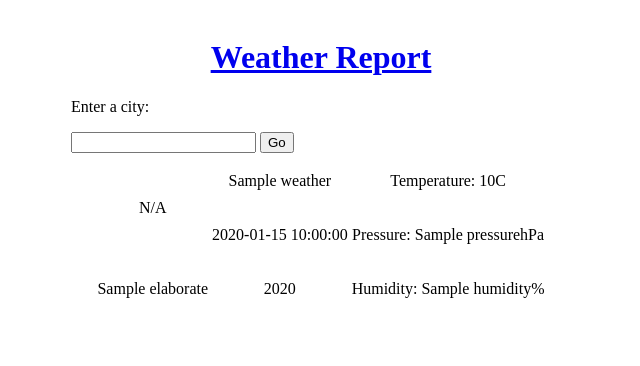
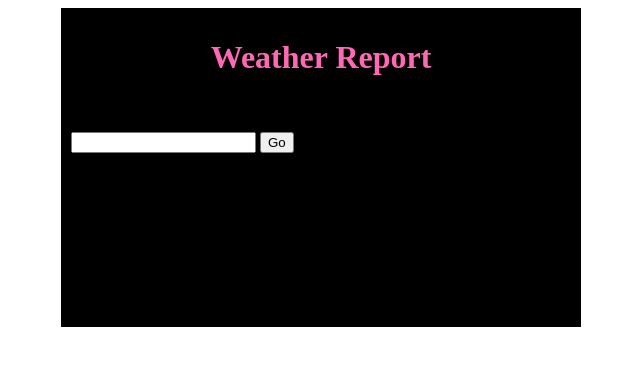
Before and after one commit to rxxed/weather-report, a Flask app: template templates/weather.html in a window 1280 px wide. Shown: the top 366 px of the page, without its empty margins (319-959 px from the left). Run offline with Flask 2, Linux system fonts and the light colour scheme; the template is opened without the code that fills it: most values are stand-ins (such as "Sample title", 1, 10 or a date in 2020).

Commit message:
minor changes in frontend

```diff
--- a/static/css/main.css
+++ b/static/css/main.css
@@ -1,7 +1,18 @@
+
+
+.title-link {
+  text-decoration: none;
+}
+
+a:hover {
+  text-decoration:none;
+  cursor:pointer;
+}
+
 .container {
   max-width: 500px;
   margin: auto;
-  background: white;
+  background: black;
   padding: 10px;
 }
 
--- a/templates/weather.html
+++ b/templates/weather.html
@@ -9,7 +9,9 @@
 <body>
   <div class="container">
 
-  <a href="{{ url_for('main_page') }}"><h1 style="text-align:center">Weather Report</h1></a>
+  <a href="{{ url_for('main_page') }}" style="text-decoration:none;color:hotpink">
+    <h1 style="text-align:center">Weather Report</h1>
+  </a>
 
   <div class="form-element">
   <form method="POST">
```
